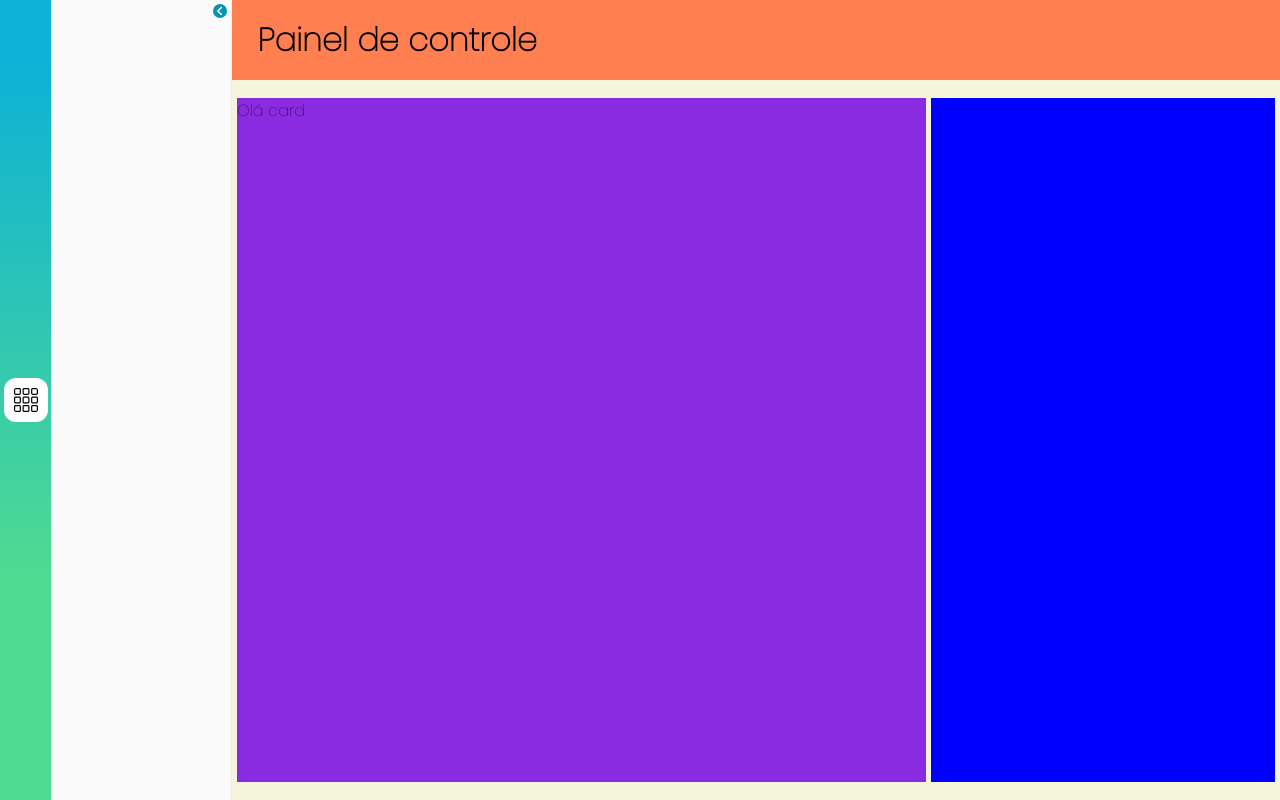
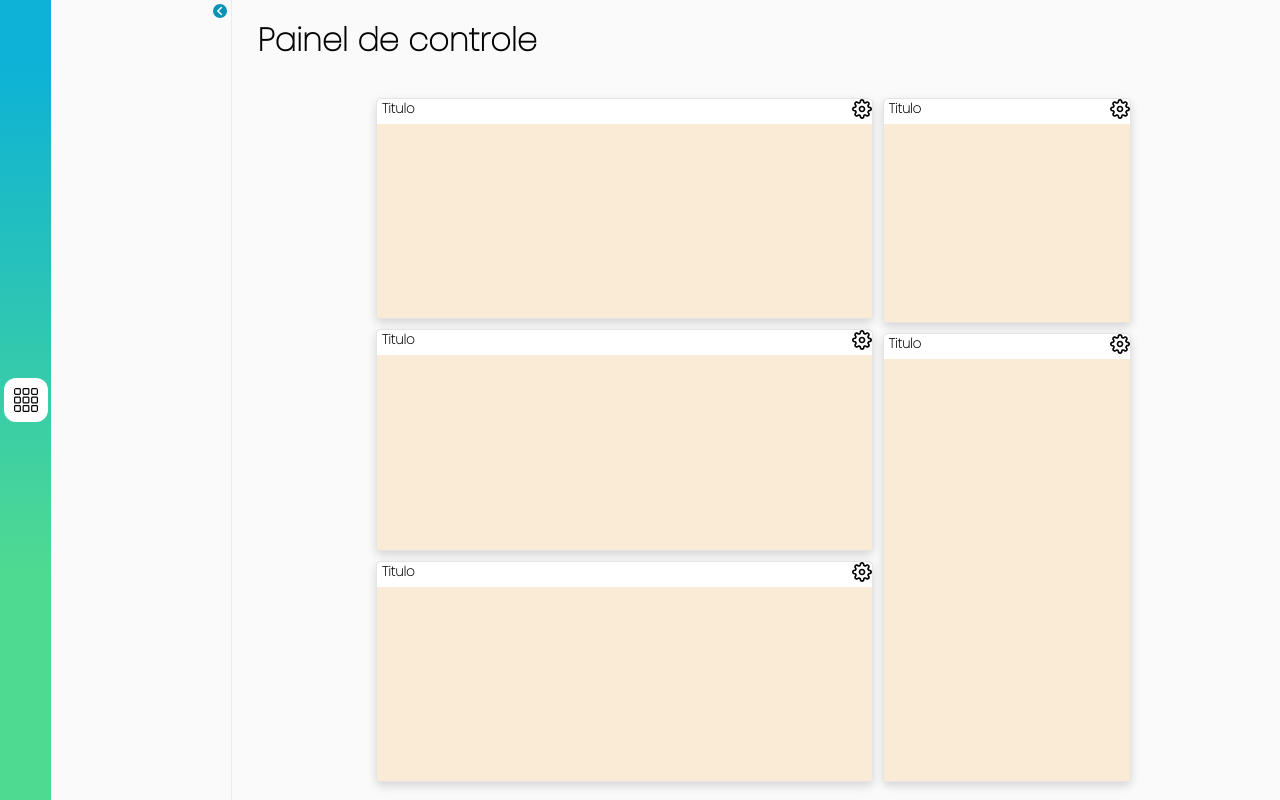
Before and after one commit to Alhenri/InspectApp, a React (Create React App) app: page / in a window 1280 px wide. Built offline with nearby package versions, Linux system fonts and the light colour scheme.

Commit message:
Aplicando estilo ao grid

```diff
--- a/src/components/Graph/Card/Card.tsx
+++ b/src/components/Graph/Card/Card.tsx
@@ -1,12 +1,18 @@
 import React, { useContext } from 'react';
-import dataContext from '../../../context/DataContextProvider'
+import dataContext from '../../../context/DataContextProvider';
+import HeaderCard from '../HeaderCard/HeaderCard';
+import {
+    CardStyle,
+    ContentCard
+} from './style'
 
 export default function Card(){
-    const { dado, changeData } = useContext(dataContext)
-    console.log("dado: ",dado);
+    //const { dado, changeData } = useContext(dataContext)
+
     return(
-        <div>
-            Olá card
-        </div>
+        <CardStyle>
+            <HeaderCard />
+            <ContentCard />
+        </CardStyle>
     )
 }
--- /dev/null
+++ b/src/components/Graph/Card/style.ts
@@ -0,0 +1,23 @@
+import styled from 'styled-components';
+
+export const CardStyle = styled.div`
+    flex: 1;
+    height: 100%;
+    width: 100%;
+    background-color: white;
+
+    border: 0.5px solid #E4E4E4;
+    box-sizing: border-box;
+    box-shadow: 0px 4px 10px rgba(0, 0, 0, 0.15);
+    border-radius: 5px;
+
+    display: flex;
+    flex-direction: column;
+    justify-content: space-between;
+`;
+
+export const ContentCard = styled.div`
+    flex: 9;
+    width: 100%;
+    background-color: antiquewhite;
+`;
--- a/src/components/Graph/HeaderCard/HeaderCard.tsx
+++ b/src/components/Graph/HeaderCard/HeaderCard.tsx
@@ -1,9 +1,17 @@
 import React from 'react';
+import {
+    HeaderCardStyle,
+    HeaderTitleArea
+} from './style';
+import img_settings from '../../../assets/set.svg';
 
 export default function HeaderCard(){
     return(
-        <div>
-
-        </div>
+        <HeaderCardStyle>
+            <HeaderTitleArea>
+                <h5>Titulo</h5>
+                <img src={img_settings} alt="error"/>
+            </HeaderTitleArea>
+        </HeaderCardStyle>
     )
 }
--- /dev/null
+++ b/src/components/Graph/HeaderCard/style.ts
@@ -0,0 +1,20 @@
+import styled from 'styled-components';
+
+export const HeaderCardStyle = styled.div`
+    height: 25px;
+`;
+
+export const HeaderTitleArea = styled.div`
+    display: flex;
+    justify-content: space-between;
+    align-items: center;
+
+    h5{
+        margin: 0;
+        margin-left: 5px;
+    }
+
+    img{
+        height: 20px;
+    }
+`;
--- a/src/context/DataContextProvider.tsx
+++ b/src/context/DataContextProvider.tsx
@@ -17,10 +17,13 @@ export function DataProvider({children}: Iprops){
 
     // Esse state será usado pela aplicação que estiver dentro do DataProvider
     const [ data, setData ] = useState<object>({primeiro: "sim"});
-    console.log(data);
+
+    function changeData(dado: object){
+        setData(dado);
+    }
 
     return (
-        <DataContext.Provider value={{dado: data, changeData: setData}}>
+        <DataContext.Provider value={{dado: data, changeData: changeData}}>
             {children}
         </DataContext.Provider>
     )
--- a/src/pages/controlPanel/controlPanel.tsx
+++ b/src/pages/controlPanel/controlPanel.tsx
@@ -14,25 +14,25 @@ import {
 // especificos de cada opção do header
 export default function ControlPanel(){
     return(
-        // Conteudo da page (nao precisa ser o elemento)
+        // Conteudo da page
         <>
             <ContainerLeft>
                 <BarGraphArea>
                     <Card />
                 </BarGraphArea>
                 <CirGraphArea>
-
+                    <Card />
                 </CirGraphArea>
                 <LeftListArea>
-
+                    <Card />
                 </LeftListArea>
             </ContainerLeft>
             <ContainerRight>
                 <RightCirGraphArea>
-
+                    <Card />
                 </RightCirGraphArea>
                 <RightListArea>
-
+                    <Card />
                 </RightListArea>
             </ContainerRight>
         </>
--- a/src/pages/controlPanel/style.ts
+++ b/src/pages/controlPanel/style.ts
@@ -2,9 +2,8 @@ import styled from 'styled-components';
 
 export const ContainerLeft = styled.div`
     height: 95%;
-    background-color: blueviolet;
     flex: 2;
-    margin-left: 5px;
+    margin-right: 10px;
 
     display: flex;
     flex-direction: column;
@@ -12,7 +11,6 @@ export const ContainerLeft = styled.div`
 
 export const ContainerRight = styled(ContainerLeft)`
     flex: 1;
-    background-color: blue;
     margin-right: 5px;
 `;
 
@@ -23,7 +21,8 @@ export const BarGraphArea = styled.div`
 
 // Area do grafico de circulo
 export const CirGraphArea = styled(BarGraphArea)`
-
+    margin-top: 10px;
+    margin-bottom: 10px;
 `;
 
 // Area da lista esquerda
@@ -34,9 +33,11 @@ export const LeftListArea = styled(BarGraphArea)`
 // Area do grafico de circulo direita
 export const RightCirGraphArea = styled.div`
     flex: 1;
+    margin-bottom: 7px;
 `;
 
 // Area da lista direita
 export const RightListArea = styled.div`
     flex: 2;
+    margin-top: 3px;
 `;
--- a/src/pages/pageHome/style.ts
+++ b/src/pages/pageHome/style.ts
@@ -8,7 +8,7 @@ export const HomeStyle = styled.div`
 export const Content = styled.div`
     width: 100%;
     height: 100vh;
-    background-color: coral;
+    background-color: #FAFAFA;
     display: flex;
     left: auto;
     flex-direction: column;
@@ -29,5 +29,6 @@ export const TitleArea = styled.div`
     align-items: center;
     justify-content: center;
     width: 100%;
-    background-color: beige;
+    max-width: 760px;
+    margin: auto;
 `;
```
Also changed, not shown: 1 other file (tests, documents, lock files or other folders).
